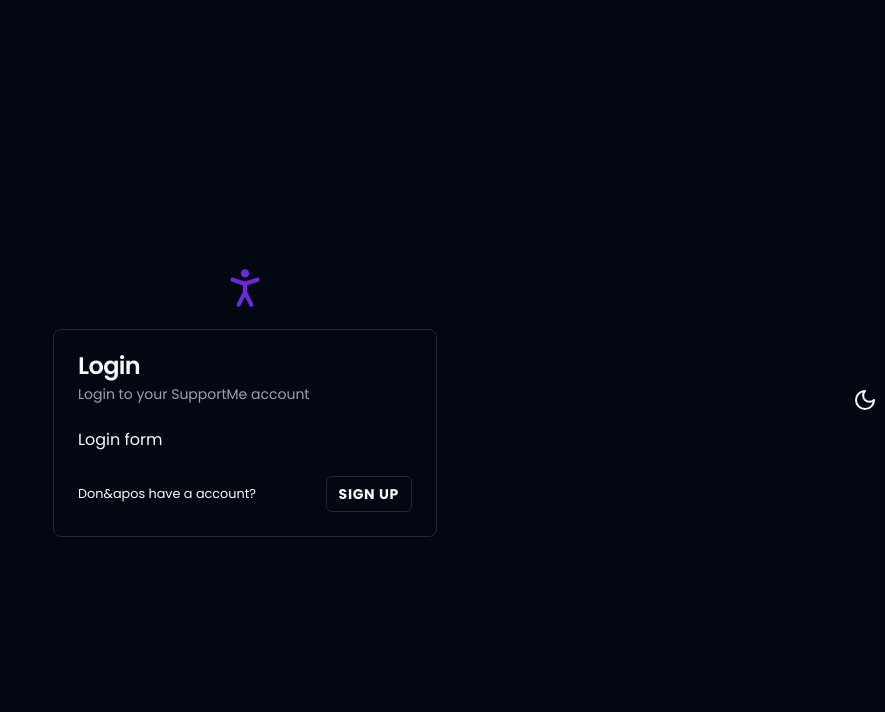
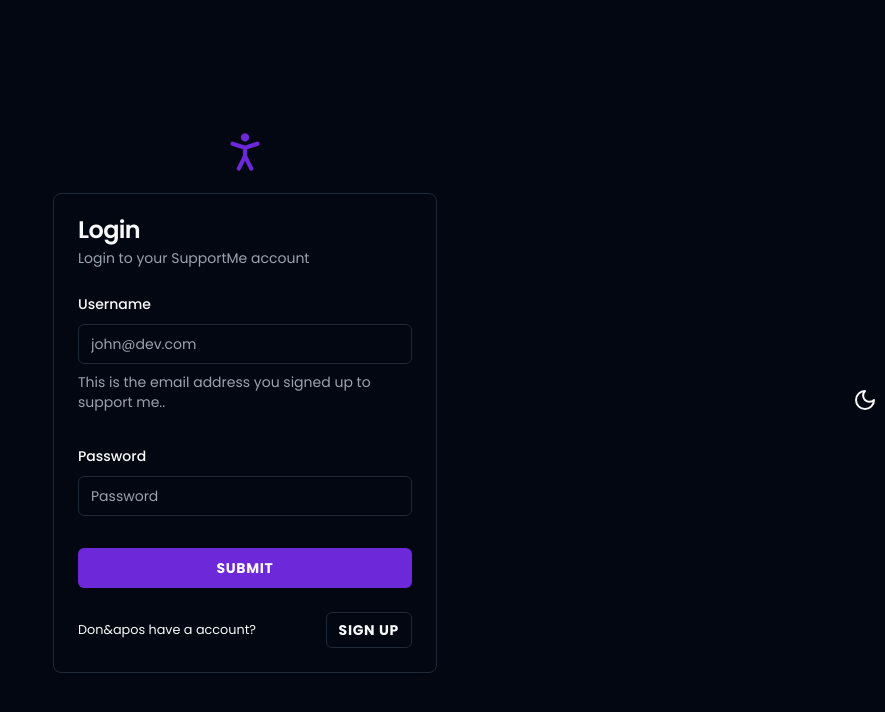
Before and after one commit to aminulidev/support-me, a Next.js app: page /login in a window 1280 px wide. Shown: the top 712 px of the page, without its empty margins (395-1280 px from the left). Built offline with nearby package versions, Linux system fonts and the light colour scheme.

Commit message:
login form

```diff
--- a/app/(public)/layout.tsx
+++ b/app/(public)/layout.tsx
@@ -10,7 +10,7 @@
         <main className="flex flex-col gap-4 min-h-screen items-center justify-center p-24">
             {children}
             <LightDarkToggle
-                className="fixed top-[cacl(50%-12px)] right-2"
+                className="fixed top-[calc(50%-12px)] right-2"
             />
         </main>
     );
--- a/app/(public)/login/page.tsx
+++ b/app/(public)/login/page.tsx
@@ -4,8 +4,30 @@
 import {Button} from "@/components/ui/button";
 import Link from "next/link";
 import {PersonStandingIcon} from "lucide-react";
+import {z} from "zod";
+import {useForm} from "react-hook-form";
+import {zodResolver} from "@hookform/resolvers/zod";
+import {Form, FormControl, FormDescription, FormField, FormItem, FormLabel, FormMessage} from "@/components/ui/form";
+import {Input} from "@/components/ui/input";
+
+const formSchema = z.object({
+    email: z.string().email(),
+    password: z.string()
+})
 
 const LoginPage = () => {
+    const form = useForm<z.infer<typeof formSchema>>({
+        resolver: zodResolver(formSchema),
+        defaultValues: {
+            email: "",
+            password: "",
+        }
+    });
+
+    const onSubmit = () => {
+        console.log("login successfully");
+    }
+
     return (
         <>
             <PersonStandingIcon size={50} className="text-primary" />
@@ -15,7 +37,40 @@
                     <CardDescription>Login to your SupportMe account</CardDescription>
                 </CardHeader>
                 <CardContent>
-                    Login form
+                    <Form {...form}>
+                        <form onSubmit={form.handleSubmit(onSubmit)} className="space-y-8">
+                            <FormField
+                                control={form.control}
+                                name="email"
+                                render={({ field }) => (
+                                    <FormItem>
+                                        <FormLabel>Username</FormLabel>
+                                        <FormControl>
+                                            <Input placeholder="john@dev.com" {...field} />
+                                        </FormControl>
+                                        <FormDescription>
+                                            This is the email address you signed up to support me..
+                                        </FormDescription>
+                                        <FormMessage />
+                                    </FormItem>
+                                )}
+                            />
+                            <FormField
+                                control={form.control}
+                                name="password"
+                                render={({ field }) => (
+                                    <FormItem>
+                                        <FormLabel>Password</FormLabel>
+                                        <FormControl>
+                                            <Input type="password" placeholder="Password" {...field} />
+                                        </FormControl>
+                                        <FormMessage />
+                                    </FormItem>
+                                )}
+                            />
+                            <Button type="submit" className="w-full">Submit</Button>
+                        </form>
+                    </Form>
                 </CardContent>
                 <CardFooter className="justify-between">
                     <small>Don&apos have a account?</small>
--- a/app/globals.css
+++ b/app/globals.css
@@ -19,7 +19,7 @@
     --muted-foreground: 220 8.9% 46.1%;
     --accent: 220 14.3% 95.9%;
     --accent-foreground: 220.9 39.3% 11%;
-    --destructive: 0 84.2% 60.2%;
+      --destructive: 0 72% 51%;
     --destructive-foreground: 210 20% 98%;
     --border: 220 13% 91%;
     --input: 220 13% 91%;
@@ -42,7 +42,7 @@
     --muted-foreground: 217.9 10.6% 64.9%;
     --accent: 215 27.9% 16.9%;
     --accent-foreground: 210 20% 98%;
-    --destructive: 0 62.8% 30.6%;
+    --destructive: 0 72% 51%;
     --destructive-foreground: 210 20% 98%;
     --border: 215 27.9% 16.9%;
     --input: 215 27.9% 16.9%;
--- /dev/null
+++ b/components/ui/form.tsx
@@ -0,0 +1,178 @@
+"use client"
+
+import * as React from "react"
+import * as LabelPrimitive from "@radix-ui/react-label"
+import { Slot } from "@radix-ui/react-slot"
+import {
+  Controller,
+  ControllerProps,
+  FieldPath,
+  FieldValues,
+  FormProvider,
+  useFormContext,
+} from "react-hook-form"
+
+import { cn } from "@/lib/utils"
+import { Label } from "@/components/ui/label"
+
+const Form = FormProvider
+
+type FormFieldContextValue<
+  TFieldValues extends FieldValues = FieldValues,
+  TName extends FieldPath<TFieldValues> = FieldPath<TFieldValues>
+> = {
+  name: TName
+}
+
+const FormFieldContext = React.createContext<FormFieldContextValue>(
+  {} as FormFieldContextValue
+)
+
+const FormField = <
+  TFieldValues extends FieldValues = FieldValues,
+  TName extends FieldPath<TFieldValues> = FieldPath<TFieldValues>
+>({
+  ...props
+}: ControllerProps<TFieldValues, TName>) => {
+  return (
+    <FormFieldContext.Provider value={{ name: props.name }}>
+      <Controller {...props} />
+    </FormFieldContext.Provider>
+  )
+}
+
+const useFormField = () => {
+  const fieldContext = React.useContext(FormFieldContext)
+  const itemContext = React.useContext(FormItemContext)
+  const { getFieldState, formState } = useFormContext()
+
+  const fieldState = getFieldState(fieldContext.name, formState)
+
+  if (!fieldContext) {
+    throw new Error("useFormField should be used within <FormField>")
+  }
+
+  const { id } = itemContext
+
+  return {
+    id,
+    name: fieldContext.name,
+    formItemId: `${id}-form-item`,
+    formDescriptionId: `${id}-form-item-description`,
+    formMessageId: `${id}-form-item-message`,
+    ...fieldState,
+  }
+}
+
+type FormItemContextValue = {
+  id: string
+}
+
+const FormItemContext = React.createContext<FormItemContextValue>(
+  {} as FormItemContextValue
+)
+
+const FormItem = React.forwardRef<
+  HTMLDivElement,
+  React.HTMLAttributes<HTMLDivElement>
+>(({ className, ...props }, ref) => {
+  const id = React.useId()
+
+  return (
+    <FormItemContext.Provider value={{ id }}>
+      <div ref={ref} className={cn("space-y-2", className)} {...props} />
+    </FormItemContext.Provider>
+  )
+})
+FormItem.displayName = "FormItem"
+
+const FormLabel = React.forwardRef<
+  React.ElementRef<typeof LabelPrimitive.Root>,
+  React.ComponentPropsWithoutRef<typeof LabelPrimitive.Root>
+>(({ className, ...props }, ref) => {
+  const { error, formItemId } = useFormField()
+
+  return (
+    <Label
+      ref={ref}
+      className={cn(error && "text-destructive", className)}
+      htmlFor={formItemId}
+      {...props}
+    />
+  )
+})
+FormLabel.displayName = "FormLabel"
+
+const FormControl = React.forwardRef<
+  React.ElementRef<typeof Slot>,
+  React.ComponentPropsWithoutRef<typeof Slot>
+>(({ ...props }, ref) => {
+  const { error, formItemId, formDescriptionId, formMessageId } = useFormField()
+
+  return (
+    <Slot
+      ref={ref}
+      id={formItemId}
+      aria-describedby={
+        !error
+          ? `${formDescriptionId}`
+          : `${formDescriptionId} ${formMessageId}`
+      }
+      aria-invalid={!!error}
+      {...props}
+    />
+  )
+})
+FormControl.displayName = "FormControl"
+
+const FormDescription = React.forwardRef<
+  HTMLParagraphElement,
+  React.HTMLAttributes<HTMLParagraphElement>
+>(({ className, ...props }, ref) => {
+  const { formDescriptionId } = useFormField()
+
+  return (
+    <p
+      ref={ref}
+      id={formDescriptionId}
+      className={cn("text-sm text-muted-foreground", className)}
+      {...props}
+    />
+  )
+})
+FormDescription.displayName = "FormDescription"
+
+const FormMessage = React.forwardRef<
+  HTMLParagraphElement,
+  React.HTMLAttributes<HTMLParagraphElement>
+>(({ className, children, ...props }, ref) => {
+  const { error, formMessageId } = useFormField()
+  const body = error ? String(error?.message) : children
+
+  if (!body) {
+    return null
+  }
+
+  return (
+    <p
+      ref={ref}
+      id={formMessageId}
+      className={cn("text-sm font-medium text-destructive", className)}
+      {...props}
+    >
+      {body}
+    </p>
+  )
+})
+FormMessage.displayName = "FormMessage"
+
+export {
+  useFormField,
+  Form,
+  FormItem,
+  FormLabel,
+  FormControl,
+  FormDescription,
+  FormMessage,
+  FormField,
+}
--- /dev/null
+++ b/components/ui/input.tsx
@@ -0,0 +1,25 @@
+import * as React from "react"
+
+import { cn } from "@/lib/utils"
+
+export interface InputProps
+  extends React.InputHTMLAttributes<HTMLInputElement> {}
+
+const Input = React.forwardRef<HTMLInputElement, InputProps>(
+  ({ className, type, ...props }, ref) => {
+    return (
+      <input
+        type={type}
+        className={cn(
+          "flex h-10 w-full rounded-md border border-input bg-background px-3 py-2 text-sm ring-offset-background file:border-0 file:bg-transparent file:text-sm file:font-medium placeholder:text-muted-foreground focus-visible:outline-none focus-visible:ring-2 focus-visible:ring-ring focus-visible:ring-offset-2 disabled:cursor-not-allowed disabled:opacity-50",
+          className
+        )}
+        ref={ref}
+        {...props}
+      />
+    )
+  }
+)
+Input.displayName = "Input"
+
+export { Input }
--- /dev/null
+++ b/components/ui/label.tsx
@@ -0,0 +1,26 @@
+"use client"
+
+import * as React from "react"
+import * as LabelPrimitive from "@radix-ui/react-label"
+import { cva, type VariantProps } from "class-variance-authority"
+
+import { cn } from "@/lib/utils"
+
+const labelVariants = cva(
+  "text-sm font-medium leading-none peer-disabled:cursor-not-allowed peer-disabled:opacity-70"
+)
+
+const Label = React.forwardRef<
+  React.ElementRef<typeof LabelPrimitive.Root>,
+  React.ComponentPropsWithoutRef<typeof LabelPrimitive.Root> &
+    VariantProps<typeof labelVariants>
+>(({ className, ...props }, ref) => (
+  <LabelPrimitive.Root
+    ref={ref}
+    className={cn(labelVariants(), className)}
+    {...props}
+  />
+))
+Label.displayName = LabelPrimitive.Root.displayName
+
+export { Label }
--- a/package.json
+++ b/package.json
@@ -9,6 +9,8 @@
     "lint": "next lint"
   },
   "dependencies": {
+    "@hookform/resolvers": "^3.9.0",
+    "@radix-ui/react-label": "^2.1.0",
     "@radix-ui/react-slot": "^1.1.0",
     "@radix-ui/react-tooltip": "^1.1.2",
     "class-variance-authority": "^0.7.0",
@@ -17,8 +19,10 @@
     "next": "14.2.4",
     "react": "^18",
     "react-dom": "^18",
+    "react-hook-form": "^7.52.1",
     "tailwind-merge": "^2.3.0",
-    "tailwindcss-animate": "^1.0.7"
+    "tailwindcss-animate": "^1.0.7",
+    "zod": "^3.23.8"
   },
   "devDependencies": {
     "@types/node": "^20",
```
Also changed, not shown: 1 other file (tests, documents, lock files or other folders).
